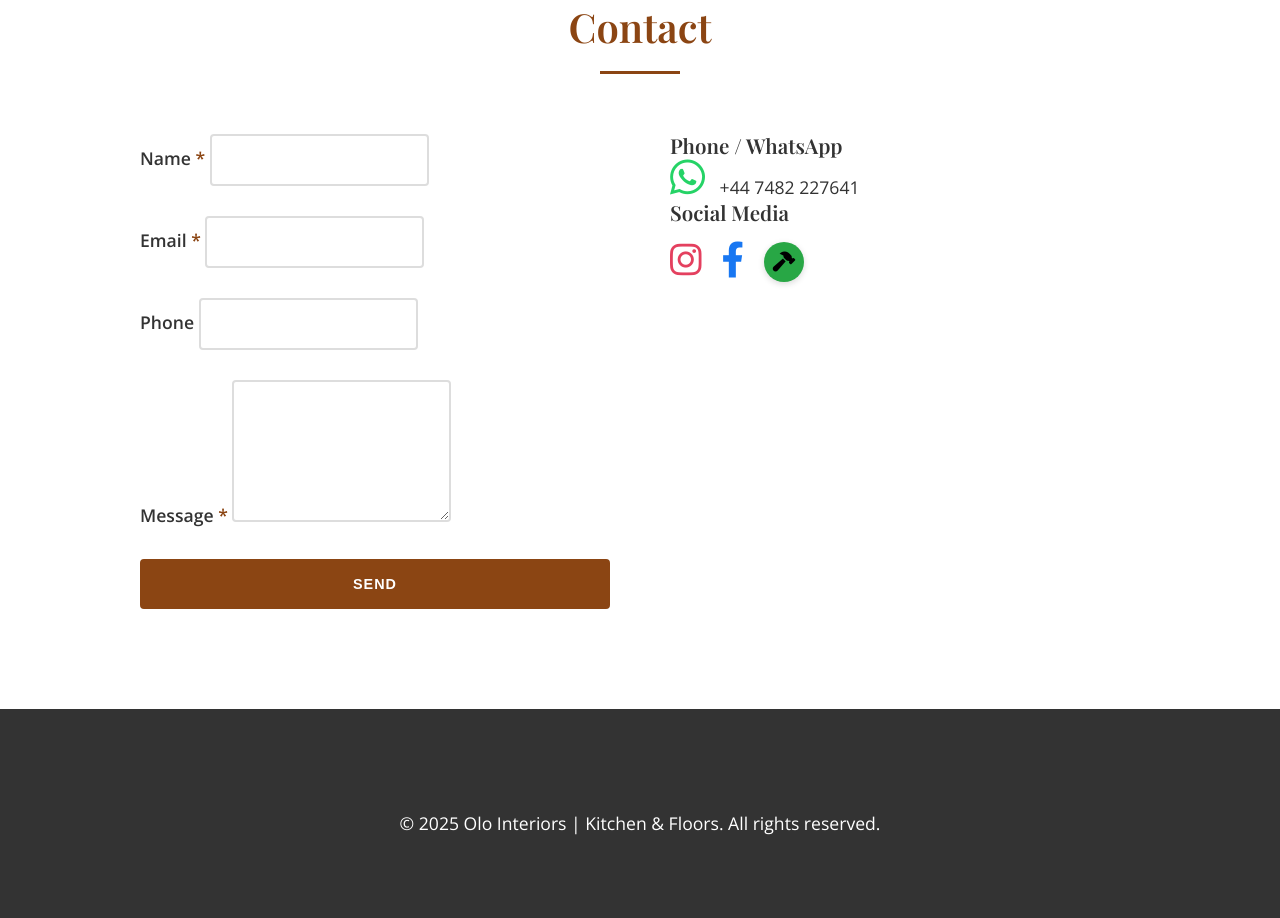
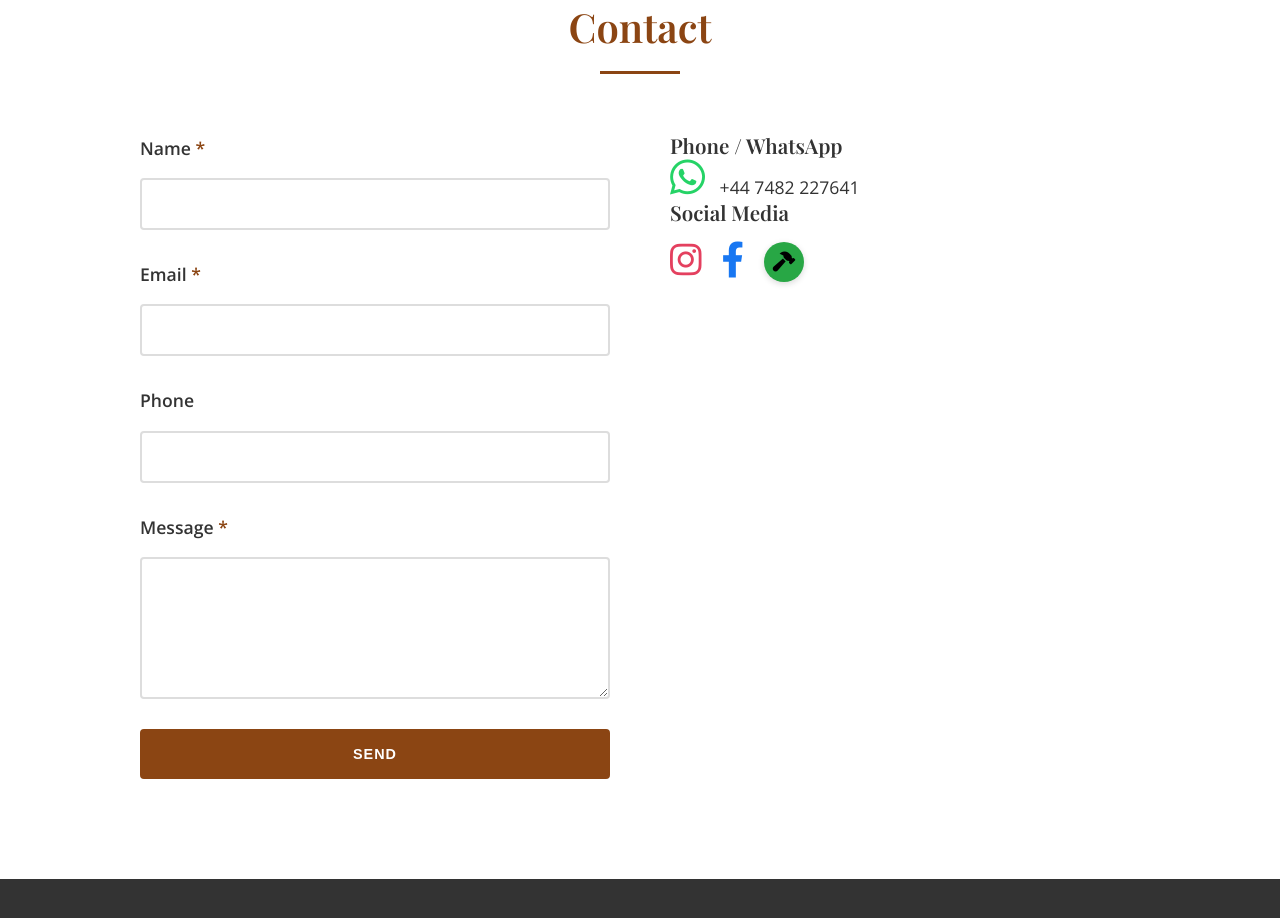
Before and after one commit to barrtk/olo-interiors, a plain HTML site: page index.html in a window 1280 px wide. Shown: the part 6215-7133 px from the top of the page. Drawn offline with nearby package versions, Linux system fonts and the light colour scheme.

Commit message:
fix: Align contact form text boxes

```diff
--- a/src/style.css
+++ b/src/style.css
@@ -380,9 +380,10 @@ a {
 
 .contact-content { display: grid; grid-template-columns: repeat(auto-fit, minmax(300px, 1fr)); gap: var(--gap-lg); max-width: 1000px; margin: 0 auto; }
 .contact-form { display: flex; flex-direction: column; gap: var(--gap-md); }
-.form-group label { font-weight: 600; }
+.form-group { display: flex; flex-direction: column; }
+.form-group label { font-weight: 600; display: block; margin-bottom: var(--gap-sm); }
 .required { color: var(--wood-brown); }
-.form-group input, .form-group textarea { padding: clamp(0.75rem, 2vw, 0.9375rem) clamp(0.9375rem, 2.5vw, 1.25rem); border: 2px solid #ddd; border-radius: 4px; font-family: inherit; transition: border-color 0.3s ease; }
+.form-group input, .form-group textarea { width: 100%; padding: clamp(0.75rem, 2vw, 0.9375rem) clamp(0.9375rem, 2.5vw, 1.25rem); border: 2px solid #ddd; border-radius: 4px; font-family: inherit; transition: border-color 0.3s ease; }
 .form-group input:focus, .form-group textarea:focus { outline: none; border-color: var(--wood-brown); }
 
 .whatsapp-big .fa-whatsapp { font-size: clamp(36px, 8vw, 40px) !important; transform: translateY(-2px); }
```
